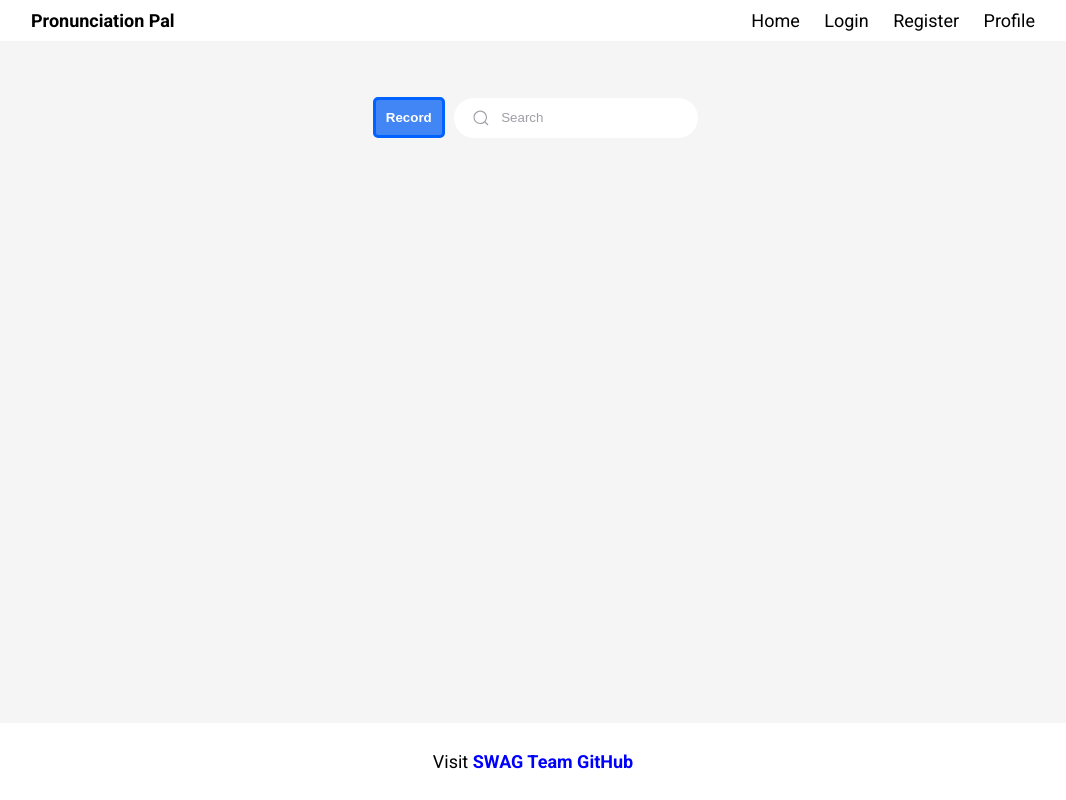
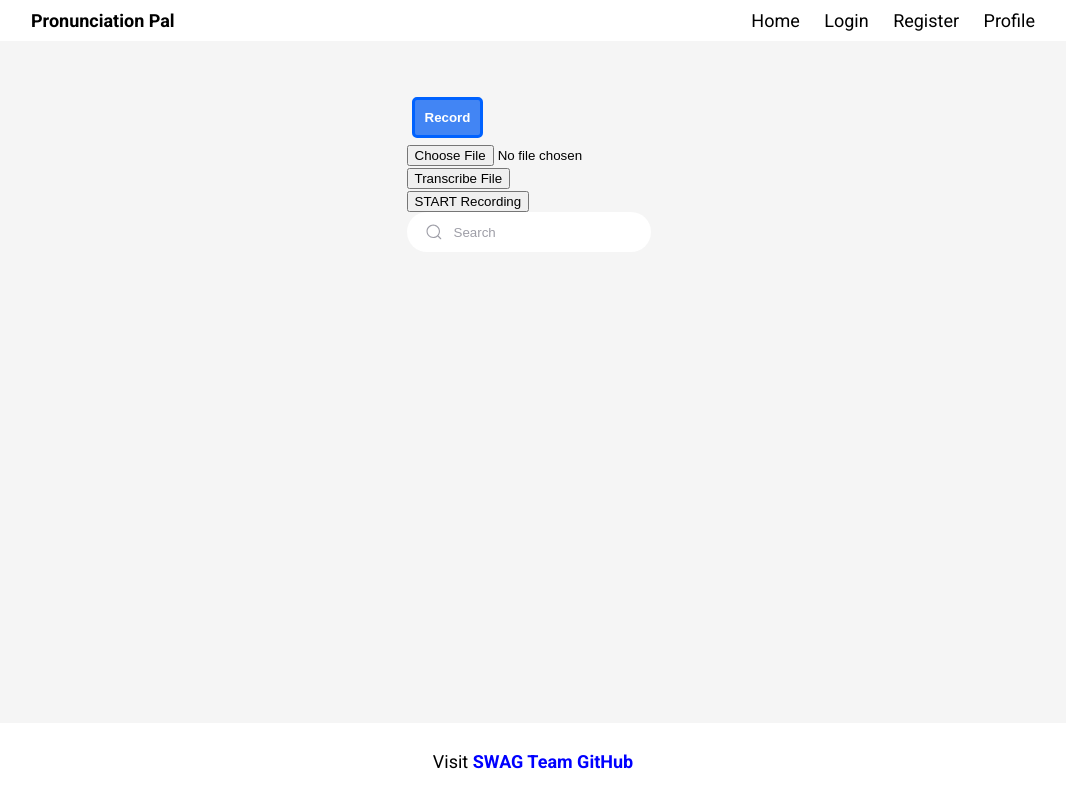
Before and after one commit to cttomcak/Pronunciation-Pal, a SvelteKit app: page / in a window 1280 px wide. Shown: the whole page, without its empty margins (107-1173 px from the left). Built offline with nearby package versions, Linux system fonts and the light colour scheme; a web font is replaced by a local one.

Commit message:
added feature for whisper API speech-to-text transcription

```diff
--- a/src/lib/PhonemeVisemeDict.ts
+++ b/src/lib/PhonemeVisemeDict.ts
@@ -42,6 +42,7 @@ export const phoneme_to_viseme_dict: { [id: string] : string; } = {
     "ə" : "E", // Changed from sil to E
     "ɜ" : "E",
     "ɛ" : "E",
+    "ɔ" : "O",
     "ɑ" : "aa",
     "ɑː" : "aa",
     "ʉː" : "U",
--- a/src/routes/+page.svelte
+++ b/src/routes/+page.svelte
@@ -1,6 +1,5 @@
 <script>
 	import WordSearch from "./WordSearch.svelte";
-
 </script>
 
 <svelte:head>
--- /dev/null
+++ b/src/routes/WhisperRecord.svelte
@@ -0,0 +1,102 @@
+<script lang="ts">
+    import { createEventDispatcher } from 'svelte';
+
+	let mediaRecorder: any;
+	let chunks: any = [];
+	let transcription = '';
+	let recording = false;
+
+	async function startRecording() {
+		try {
+			const stream = await navigator.mediaDevices.getUserMedia({ audio: true });
+			mediaRecorder = new MediaRecorder(stream);
+
+			mediaRecorder.addEventListener('dataavailable', (event: { data: any }) => {
+				chunks.push(event.data);
+			});
+
+			mediaRecorder.addEventListener('stop', async () => {
+				const audioBlob = new Blob(chunks, { type: 'audio/wav' });
+				const formData = new FormData();
+				formData.append('file', audioBlob);
+
+				try {
+					const response = await fetch('http://localhost:3000/transcribe', {
+						method: 'POST',
+						body: formData
+					});
+
+					if (response.ok) {
+						const data = await response.json();
+						transcription = data.transcription;
+                        set_parent_text();
+					} else {
+						alert('Error: ' + response.statusText);
+					}
+				} catch (error) {
+					console.error('Error:', error);
+					alert('An error occurred. Please try again.');
+				}
+			});
+
+			mediaRecorder.start();
+			recording = true;
+		} catch (error) {
+			console.error('Error starting recording:', error);
+			alert('An error occurred. Please try again.');
+		}
+	}
+
+	function stopRecording() {
+		if (mediaRecorder && mediaRecorder.state !== 'inactive') {
+			mediaRecorder.stop();
+			chunks = [];
+			recording = false;
+		}
+	}
+
+	async function submitForm(event: any) {
+		event.preventDefault();
+
+		const formData = new FormData(event.target);
+
+		try {
+			const response = await fetch('http://localhost:3000/transcribe', {
+				method: 'POST',
+				body: formData
+			});
+
+			if (response.ok) {
+				const data = await response.json();
+				transcription = data.transcription;
+                set_parent_text();
+			} else {
+				alert('Error: ' + response.statusText);
+			}
+		} catch (error) {
+			console.error('Error:', error);
+			alert('An error occurred. Please try again.');
+		}
+	}
+
+    const dispatch = createEventDispatcher();
+
+	// Sends an event to the parent component to set the search bar text
+	function set_parent_text() {
+        transcription = transcription.replaceAll('.', '');
+		transcription = transcription.replaceAll(',', '');
+		dispatch('set_parent_text', {transcription});
+	}
+</script>
+
+<div>
+	<form on:submit={submitForm} enctype="multipart/form-data">
+		<input type="file" name="file" accept="audio/*" required /><br />
+		<button type="submit">Transcribe File</button>
+	</form>
+	{#if !recording}
+		<button on:click={startRecording}>START Recording</button>
+	{:else}
+		<button on:click={stopRecording}>STOP Recording</button>
+	{/if}
+</div>
--- a/src/routes/WordSearch.svelte
+++ b/src/routes/WordSearch.svelte
@@ -1,5 +1,6 @@
 <script lang="ts">
     import WordVisemes from "./WordVisemes.svelte";
+	import WhisperRecord from "./WhisperRecord.svelte";
 
 	let speech_enabled: boolean = false;
     let recognizer: any;
@@ -120,6 +121,15 @@
 			generate_info();
 		}
 	}
+
+	function handleWhisperEvent(event: any)
+	{
+		const transcription = event.detail.transcription;
+		if (transcription)
+		{
+			search_text = transcription;
+		}
+	}
 </script>
 
 <div class="search-wrapper">
@@ -136,6 +146,7 @@
 				</strong>
 			</button>
 		{/if}
+		<WhisperRecord on:set_parent_text={handleWhisperEvent}/>
 		<span style="display: inline-block;">
 			<div class="search">
 				<svg class="icon" aria-hidden="true" viewBox="0 0 24 24"><g><path d="M21.53 20.47l-3.66-3.66C19.195 15.24 20 13.214 20 11c0-4.97-4.03-9-9-9s-9 4.03-9 9 4.03 9 9 9c2.215 0 4.24-.804 5.808-2.13l3.66 3.66c.147.146.34.22.53.22s.385-.073.53-.22c.295-.293.295-.767.002-1.06zM3.5 11c0-4.135 3.365-7.5 7.5-7.5s7.5 3.365 7.5 7.5-3.365 7.5-7.5 7.5-7.5-3.365-7.5-7.5z"></path></g></svg>
```
